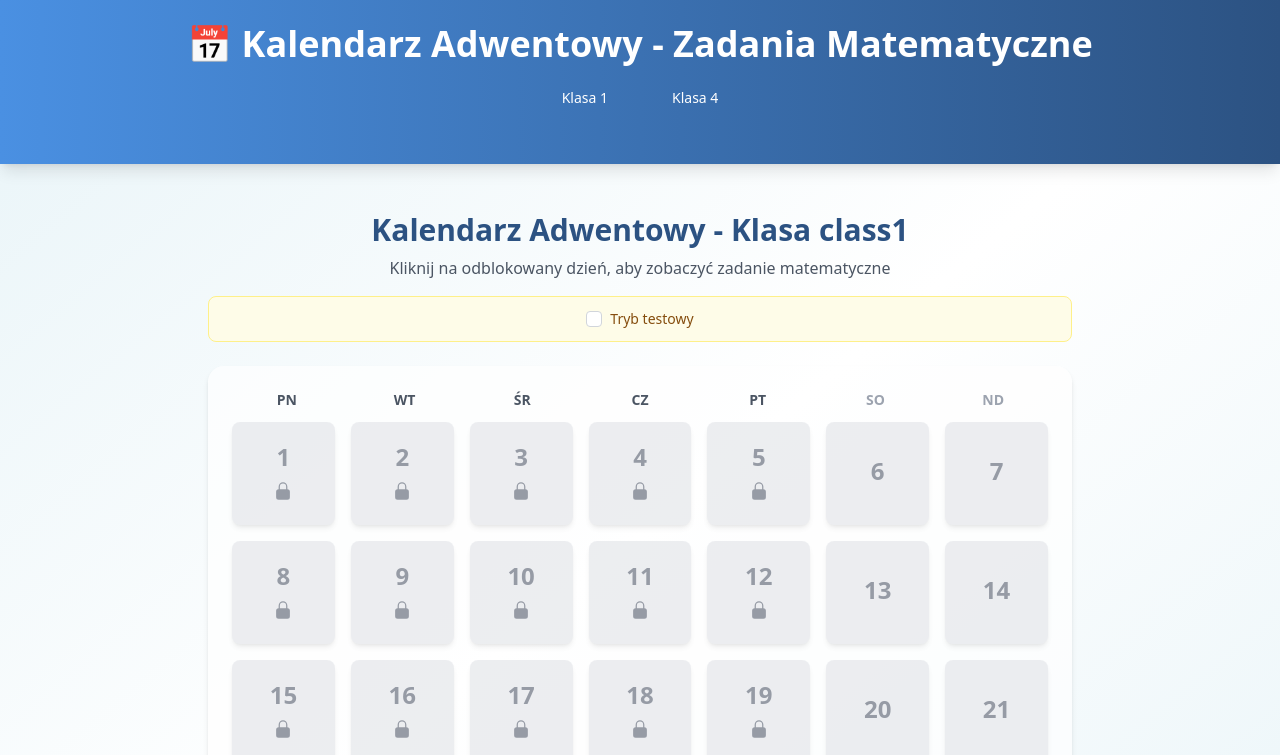
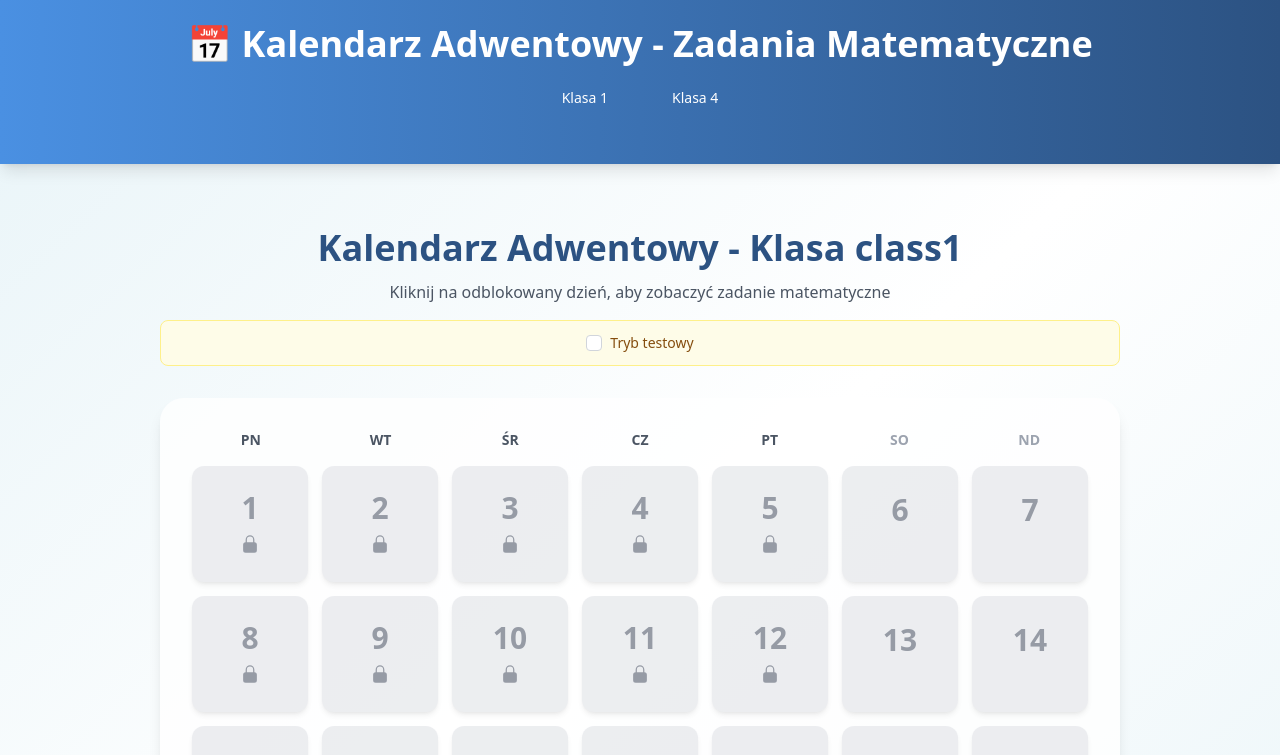
Before and after one commit to wooodiest/kalendarzAdwentowy, a React (Vite) app: page /class1 in a window 1280 px wide. Shown: the top 755 px of the page. Built offline with nearby package versions, Linux system fonts and the light colour scheme.

Commit message:
kalendarz

```diff
--- a/src/components/CalendarView.jsx
+++ b/src/components/CalendarView.jsx
@@ -48,12 +48,12 @@ export default function CalendarView({ classId, tasks }) {
   }
 
   return (
-    <div className="w-full max-w-4xl mx-auto p-4">
-      <div className="mb-6 text-center">
-        <h2 className="text-3xl font-bold text-winter-dark mb-2">
+    <div className="w-full max-w-5xl mx-auto p-6 sm:p-8">
+      <div className="mb-8 text-center">
+        <h2 className="text-3xl sm:text-4xl font-bold text-winter-dark mb-3">
           Kalendarz Adwentowy - Klasa {classId}
         </h2>
-        <p className="text-gray-600">
+        <p className="text-gray-600 text-sm sm:text-base">
           Kliknij na odblokowany dzień, aby zobaczyć zadanie matematyczne
         </p>
 
@@ -92,8 +92,8 @@ export default function CalendarView({ classId, tasks }) {
         )}
       </div>
 
-      <div className="w-full bg-white/70 rounded-2xl shadow-md p-4 sm:p-6">
-        <div className="grid grid-cols-7 gap-2 mb-3 text-xs sm:text-sm font-semibold text-center text-gray-600">
+      <div className="w-full bg-white/80 rounded-3xl shadow-lg p-6 sm:p-8">
+        <div className="grid grid-cols-7 gap-2 sm:gap-3 mb-4 text-xs sm:text-sm font-semibold text-center text-gray-600">
           <div className="uppercase">Pn</div>
           <div className="uppercase">Wt</div>
           <div className="uppercase">Śr</div>
@@ -103,7 +103,7 @@ export default function CalendarView({ classId, tasks }) {
           <div className="uppercase text-gray-400">Nd</div>
         </div>
 
-        <div className="grid grid-cols-7 gap-3 sm:gap-4">
+        <div className="grid grid-cols-7 gap-2.5 sm:gap-3.5">
           {weeks.map((week, wIndex) =>
             week.map((day, dIndex) => {
               const isWeekendCol = dIndex >= 5; // So, Nd
--- a/src/components/DayTile.jsx
+++ b/src/components/DayTile.jsx
@@ -2,7 +2,7 @@ import { LockClosedIcon } from '@heroicons/react/24/solid';
 
 export default function DayTile({ day, onClick, isUnlocked: unlocked, isWeekend = false }) {
   const baseClasses =
-    'relative aspect-square rounded-lg shadow-md transition-all duration-300 flex flex-col items-center justify-center p-4';
+    'relative aspect-square rounded-xl shadow-md transition-all duration-300 flex flex-col items-center justify-center p-5 sm:p-6';
 
   const unlockedClasses = unlocked
     ? 'bg-gradient-to-br from-winter-blue to-winter-dark text-white cursor-pointer hover:scale-105 hover:shadow-xl transform'
@@ -25,7 +25,12 @@ export default function DayTile({ day, onClick, isUnlocked: unlocked, isWeekend
     >
       {day && (
         <>
-          <div className="text-2xl font-bold mb-1">{day}</div>
+          <div className="text-2xl sm:text-3xl font-bold mb-1">{day}</div>
+          {isWeekend && (
+            <div className="text-sm mt-1 opacity-0 select-none">
+              placeholder
+            </div>
+          )}
           {!isWeekend && !unlocked && (
             <div className="flex flex-col items-center mt-1">
               <LockClosedIcon className="w-5 h-5 mb-1" />
```
